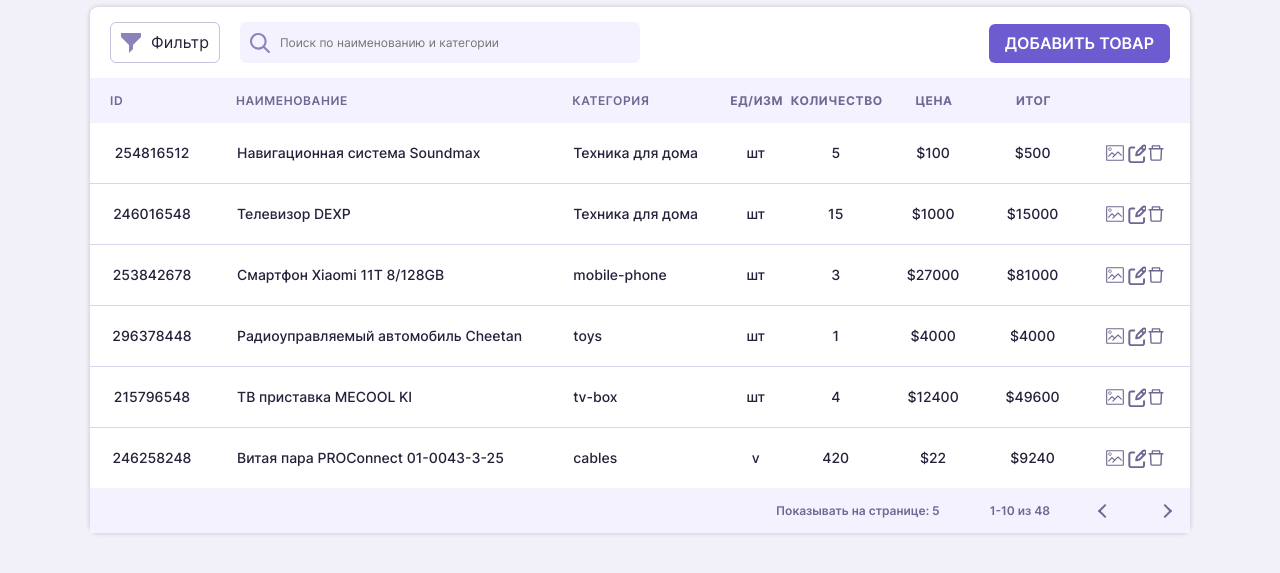
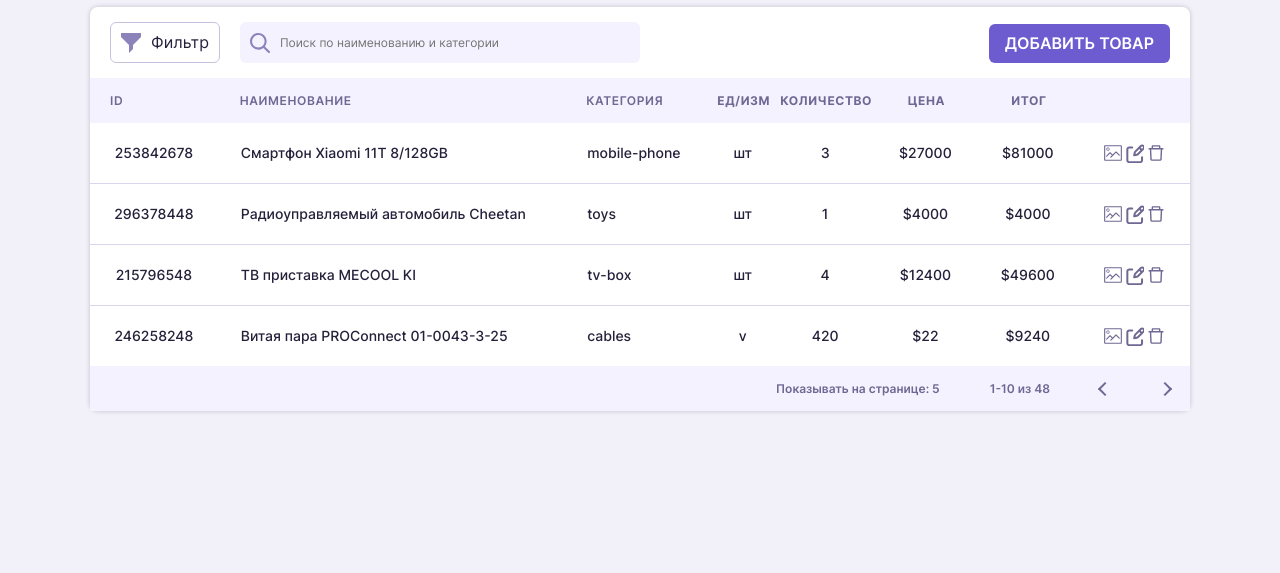
Before and after one commit to din366/CMS-system, a plain HTML site: page index.html in a window 1280 px wide. Shown: the part 129-702 px from the top of the page. Drawn offline with Linux system fonts and the light colour scheme.

Commit message:
add lesson 6

```diff
--- a/index.html
+++ b/index.html
@@ -53,7 +53,7 @@
               </tr>
             </thead>
             <tbody class="table__body">
-              <tr data-id="24601654816512">
+              <!-- <tr data-id="24601654816512">
                 <td class="table__cell">254816512</td>
                 <td class="table__cell table__cell_left table__cell_name">Навигационная система Soundmax</td>
                 <td class="table__cell table__cell_left">Техника для дома</td>
@@ -80,7 +80,7 @@
                   <button class="table__btn table__btn_edit"></button>
                   <button class="table__btn table__btn_del"></button>
                 </td>
-              </tr>
+              </tr> -->
             </tbody>
           </table>
 
--- a/js/goods.js
+++ b/js/goods.js
@@ -1,4 +1,4 @@
-const dataGoods = [
+let dataGoods = [
   {
     id: 253842678,
     title: "Смартфон Xiaomi 11T 8/128GB",
--- a/js/scripts.js
+++ b/js/scripts.js
@@ -6,19 +6,21 @@
   const modalCheckbox = document.querySelector(".modal__checkbox");
   const modalCheckboxField = document.querySelector(".modal__input_discount");
   const modalWindow = document.querySelector(".overlay");
+  const itemTable = document.querySelector(".goods__table");
 
   modalWindow.classList.remove("active");
 
   const createRow = (item) => {
+    const { id, title, category, units, count, price } = item;
     const tableElem = document.createElement("tr");
     tableElem.innerHTML = `
-    <td class="table__cell">${item.id}</td>
-    <td class="table__cell table__cell_left table__cell_name">${item.title}</td>
-    <td class="table__cell table__cell_left">${item.category}</td>
-    <td class="table__cell">${item.units}</td>
-    <td class="table__cell">${item.count}</td>
-    <td class="table__cell">$${item.price}</td>
-    <td class="table__cell">$${item.price * item.count}</td>
+    <td class="table__cell" data-id="${id}">${id}</td>
+    <td class="table__cell table__cell_left table__cell_name">${title}</td>
+    <td class="table__cell table__cell_left">${category}</td>
+    <td class="table__cell">${units}</td>
+    <td class="table__cell">${count}</td>
+    <td class="table__cell">$${price}</td>
+    <td class="table__cell">$${price * count}</td>
     <td class="table__cell table__cell_btn-wrapper">
       <button class="table__btn table__btn_pic"></button>
       <button class="table__btn table__btn_edit"></button>
@@ -35,6 +37,19 @@
     }
   };
 
+  const deleteItem = (e) => {
+    const itemId = e.target.closest("tr").querySelectorAll(".table__cell")[0]
+      .dataset.id;
+
+    dataGoods = dataGoods.filter((item) => {
+      if (+item.id !== +itemId) {
+        return item;
+      }
+    });
+    console.log(dataGoods);
+    e.target.closest("tr").remove();
+  };
+
   renderGoods(dataGoods);
 
   const addProductButton = document.querySelector(".panel__add-goods");
@@ -42,15 +57,19 @@
     modalWindow.classList.add("active");
   });
 
-  document.querySelector(".modal__close").addEventListener("click", () => {
-    modalWindow.classList.remove("active");
+  modalWindow.addEventListener("click", (e) => {
+    const target = e.target;
+    if (
+      target === document.querySelector(".overlay") ||
+      target.closest(".modal__close")
+    ) {
+      modalWindow.classList.remove("active");
+    }
   });
 
-  document.querySelector(".overlay__modal").addEventListener("click", (e) => {
-    e.stopPropagation();
-  });
-
-  modalWindow.addEventListener("click", (e) => {
-    modalWindow.classList.remove("active");
+  itemTable.addEventListener("click", (e) => {
+    if (e.target.closest(".table__btn_del")) {
+      deleteItem(e);
+    }
   });
 })();
```
